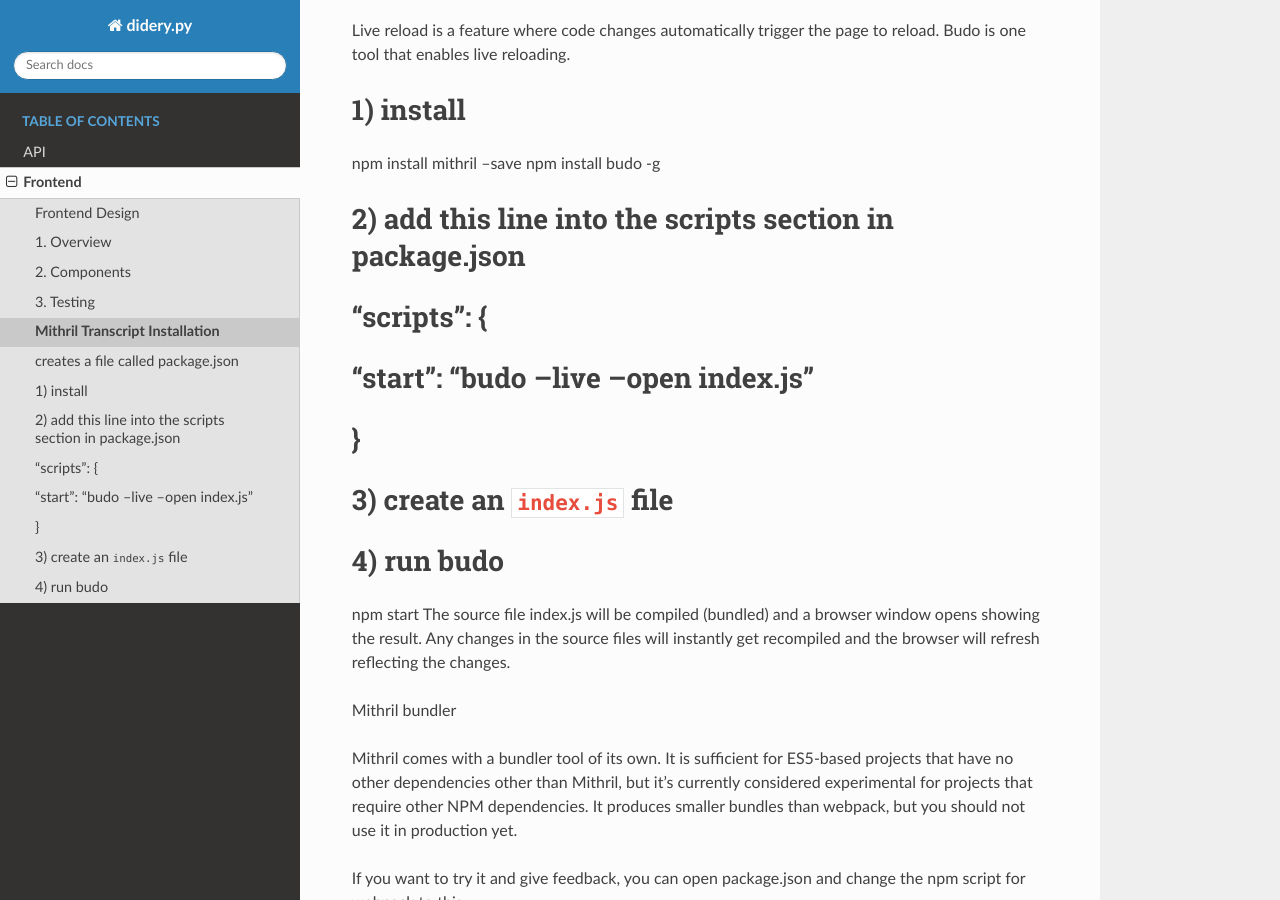
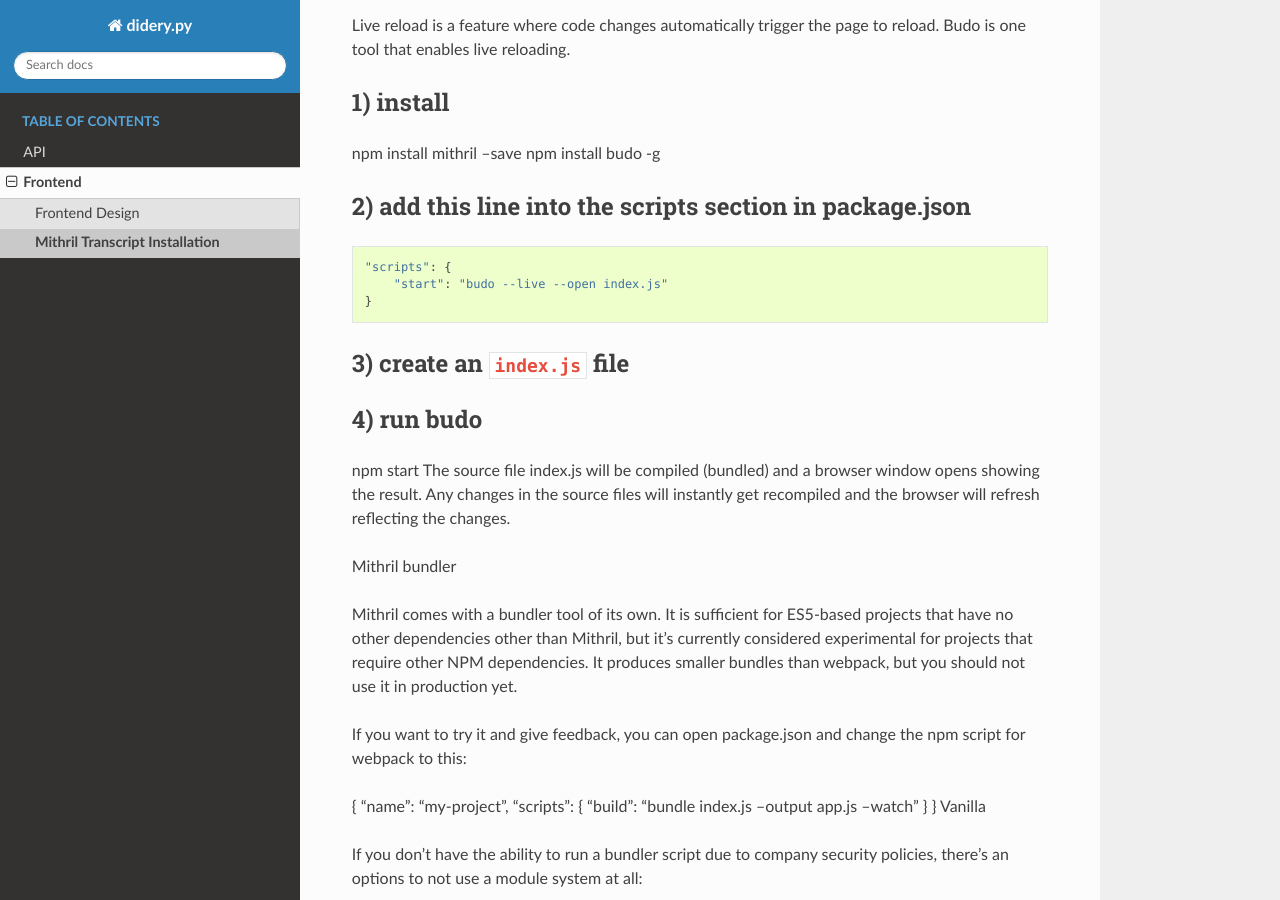
Before and after one commit to reputage/didery, a Sphinx documentation site: the page built from docs/frontend/mithril-transcript-installation.rst, in a window 1280 px wide and 900 px high, scrolled down 5179 px. Built offline with Sphinx 7.4.7 and the Read the Docs theme 2.0.0, drawn with Linux system fonts in a browser that asks for light colours; nearby versions of some CDN libraries; pages that are not in the unit, such as notebooks, are missing from menus.

Commit message:
fixing weird styling issues in markdown files

```diff
--- a/docs/frontend/index.rst
+++ b/docs/frontend/index.rst
@@ -3,7 +3,7 @@
 ########
 
 .. toctree::
-   :maxdepth: 2
+   :maxdepth: 1
    :titlesonly:
 
    frontend-design
--- a/docs/frontend/mithril-transcript-installation.rst
+++ b/docs/frontend/mithril-transcript-installation.rst
@@ -44,7 +44,7 @@
 1" }, "keywords": [], "author": "", "license": "Apache2" }
 
 creates a file called package.json
-==================================
+^^^^^^^^^^^^^^^^^^^^^^^^^^^^^^^^^^
 
 Then, to install Mithril, run:
 
@@ -274,27 +274,24 @@
 page to reload. Budo is one tool that enables live reloading.
 
 1) install
-==========
+^^^^^^^^^^
 
 npm install mithril --save npm install budo -g
 
 2) add this line into the scripts section in package.json
-=========================================================
+^^^^^^^^^^^^^^^^^^^^^^^^^^^^^^^^^^^^^^^^^^^^^^^^^^^^^^^^^
 
-"scripts": {
-============
+::
 
-"start": "budo --live --open index.js"
-======================================
-
-}
-=
+    "scripts": {
+        "start": "budo --live --open index.js"
+    }
 
 3) create an ``index.js`` file
-==============================
+^^^^^^^^^^^^^^^^^^^^^^^^^^^^^^
 
 4) run budo
-===========
+^^^^^^^^^^^
 
 npm start The source file index.js will be compiled (bundled) and a
 browser window opens showing the result. Any changes in the source files
```
Also changed, not shown: docs/frontend/frontend-design.md (+13 -13 lines), docs/frontend/frontend-design.rst (+13 -13 lines), docs/frontend/mithril-transcript-installation.md (+10 -8 lines).
